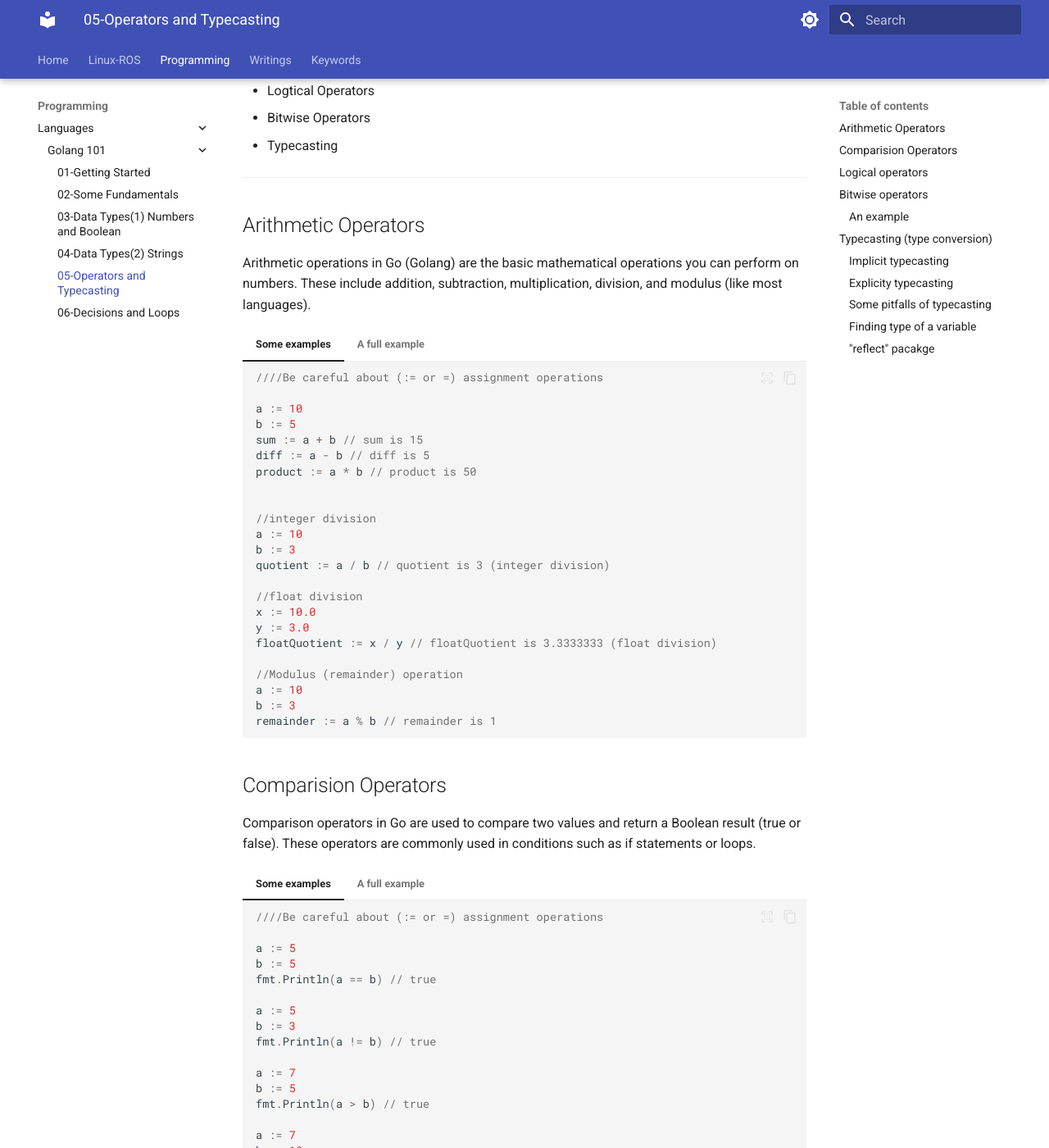
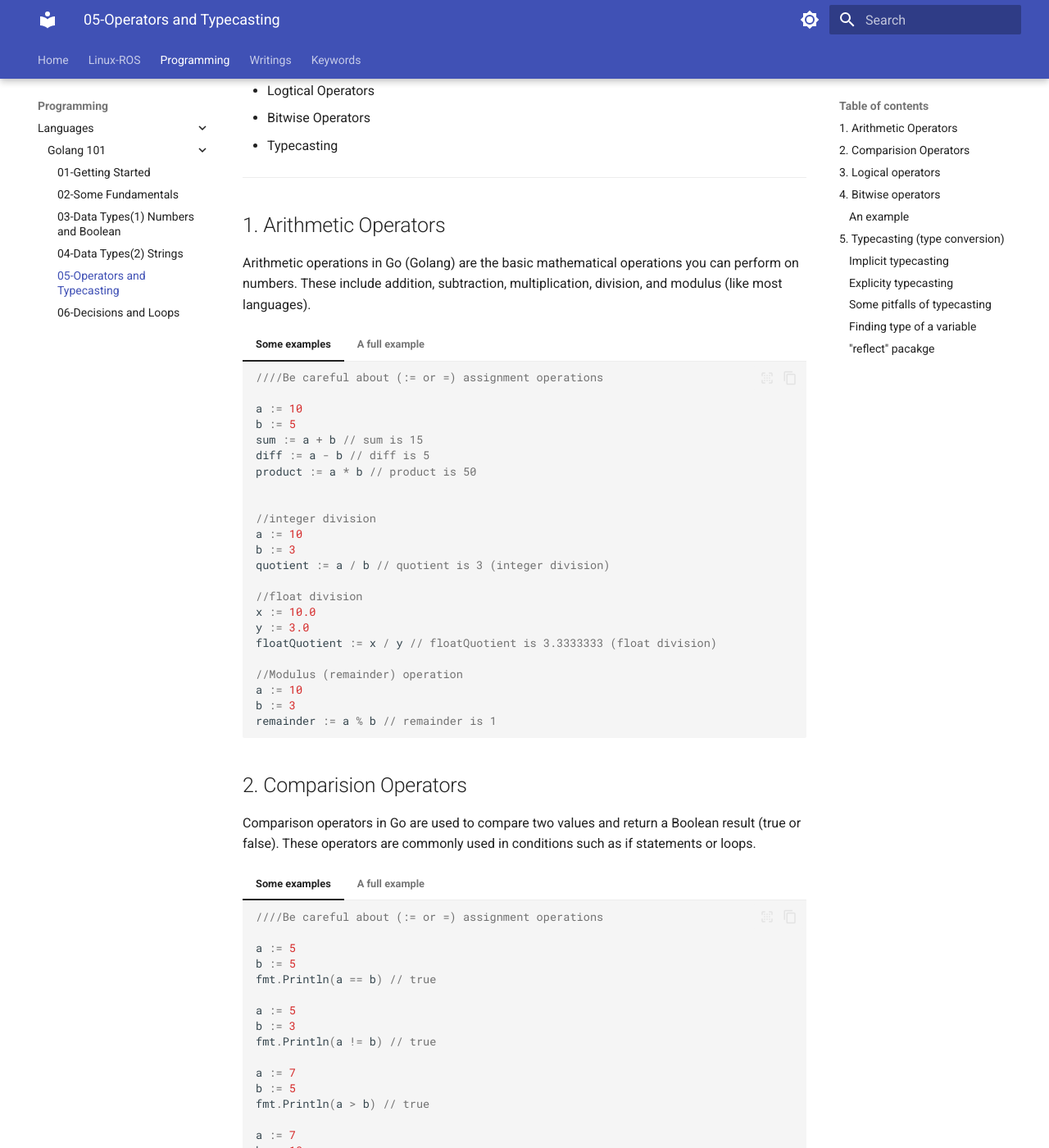
Before and after one commit to alohamujeeb/alohamujeeb.github.io, an MkDocs documentation site: the page built from docs/languages/golang/05-operators.md, in a window 1280 px wide and 1400 px high, scrolled down 237 px. Shown: the whole window at 82% size. Built offline with MkDocs 1.6.1 and Material for MkDocs 9.7.7, drawn with Linux system fonts in a browser that asks for light colours; some of the changed text lies outside the part shown.

````diff
--- a/docs/languages/golang/05-operators.md
+++ b/docs/languages/golang/05-operators.md
@@ -6,7 +6,7 @@
 - Typecasting
 ---
 
-## Arithmetic Operators
+## 1. Arithmetic Operators
 Arithmetic operations in Go (Golang) are the basic mathematical operations you can perform on numbers. These include addition, subtraction, multiplication, division, and modulus (like most languages).
 
 === "Some examples"
@@ -60,7 +60,7 @@ Arithmetic operations in Go (Golang) are the basic mathematical operations you c
 		fmt.Println("Float Division:", x/y)  // 3.75
 	}
 	```
-## Comparision Operators
+## 2. Comparision Operators
 Comparison operators in Go are used to compare two values and return a Boolean result (true or false). These operators are commonly used in conditions such as if statements or loops.
 
 === "Some examples"
@@ -112,7 +112,7 @@ Comparison operators in Go are used to compare two values and return a Boolean r
 	}
 	```
 
-## Logical operators
+## 3. Logical operators
 
 Logical operators in Go let you combine or invert Boolean expressions (true or false).
 
@@ -141,7 +141,7 @@ func main() {
 ```
 
 
-## Bitwise operators
+## 4. Bitwise operators
 
 - Bitwise operators in Go allow you to perform operations directly on the binary representation of integers.
 - These are very useful in systems programming, hardware control, flags, and performance-critical code.
@@ -180,7 +180,7 @@ func main() {
 }
 
 ```
-## Typecasting (type conversion)
+## 5. Typecasting (type conversion)
 Typecasting (more properly called type conversion in Go) is the process of converting a value of one data type into another. This is useful when you want to assign a value from one type to a variable of a different type or perform operations that require matching types.
 
 ### Implicit typecasting
````
Also changed, not shown: docs/languages/golang/06-if-loops.md (+2 -0 lines).
